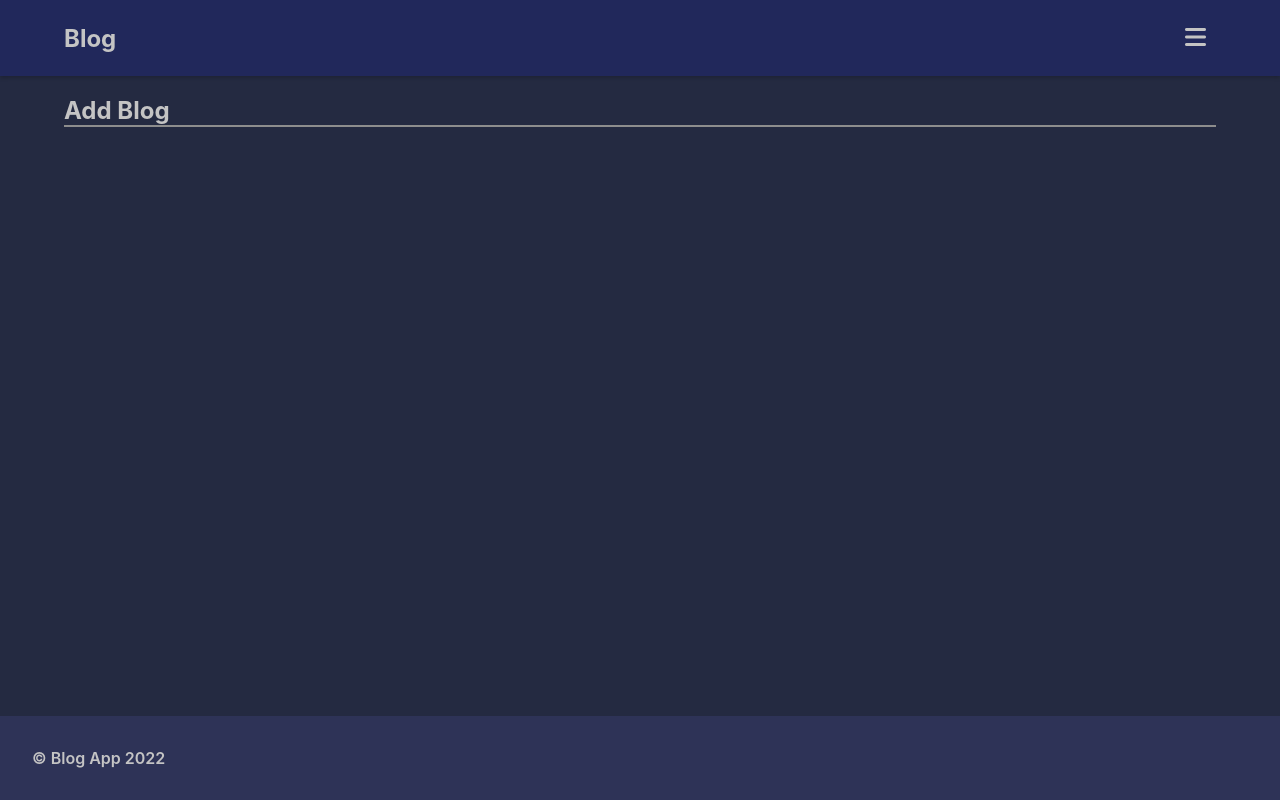
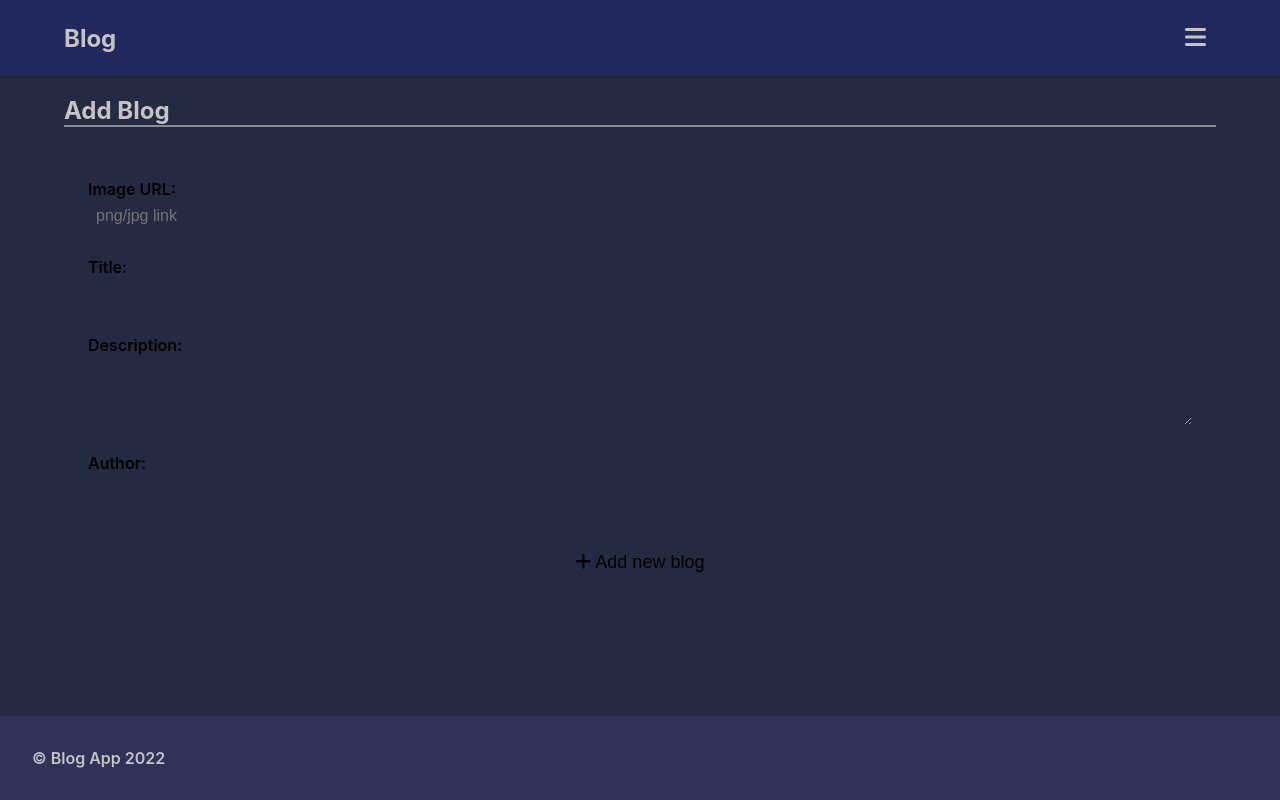
Before and after one commit to dominikrudzki/blog-app, a React (Create React App) app: page /add-blog in a window 1280 px wide. Built offline with nearby package versions, Linux system fonts and the light colour scheme.

Commit message:
add blog adding

```diff
--- a/src/services/data.service.ts
+++ b/src/services/data.service.ts
@@ -2,7 +2,7 @@ import { config } from "../config"
 import { Blog } from "../interfaces/blog"
 
 export const getBlogs = (): Promise<Array<Blog>> => {
-	return fetch(`http://localhost:${config.jsonServerUrl}/blogs`)
+	return fetch(`http://localhost:${config.jsonServerUrl}/blogs?_sort=id&_order=desc`)
 		.then(res => res.json())
 }
 
@@ -10,3 +10,14 @@ export const getBlog = (id: string): Promise<{ data: Blog, ok: boolean }> => {
 	return fetch(`http://localhost:${config.jsonServerUrl}/blogs/${id}`)
 		.then(res => res.json().then(data => ({data, ok: res.ok})))
 }
+
+export const addBlog = (data: Blog) => {
+	return fetch(`http://localhost:${config.jsonServerUrl}/blogs`, {
+		method: 'POST',
+		headers: {
+			'Content-Type': 'application/json'
+		},
+		body: JSON.stringify(data)
+	})
+		.then(res => res.json().then(data => ({data, ok: res.ok})))
+}
--- a/src/views/add-blog/index.tsx
+++ b/src/views/add-blog/index.tsx
@@ -1,7 +1,137 @@
 import { Headline } from "../../components/shared/headline"
+import { FormError, FormInputBox, FormWrapper } from "./style"
+import { FormEvent, useState } from "react"
+import { addBlog } from "../../services/data.service"
+import { Blog } from "../../interfaces/blog"
 
 const AddBlog = () => {
-	return <Headline>Add Blog</Headline>
+	const [formValue, setFormValue] = useState<Blog>({
+		image: '',
+		title: '',
+		description: '',
+		author: ''
+	})
+
+	const [errors, setErrors] = useState({
+		imageUrl: false,
+		title: false,
+		description: false,
+		author: false
+	})
+
+	const handleFormValidation = (): boolean => {
+		setErrors({
+			imageUrl: !formValue.image.match(/(https?:\/\/.*\.(?:png|jpg))/i),
+			title: formValue.title.length === 0,
+			description: formValue.description.length === 0,
+			author: formValue.author.length === 0
+		})
+
+		for (const key in errors) {
+			// @ts-ignore
+			if (errors[key] === true) {
+				return false
+			}
+		}
+
+		return true
+	}
+
+	const handleSubmit = (event: FormEvent) => {
+		event.preventDefault()
+
+		if (handleFormValidation()) {
+			addBlog(formValue).then(() => {
+				// TODO: message sent event
+			})
+		} else {
+			console.log(formValue, errors)
+		}
+	}
+
+	const handleInputChange = (event: FormEvent & { target: HTMLInputElement | HTMLTextAreaElement }) => {
+		setFormValue({...formValue, [event.target.name]: event.target.value})
+	}
+
+	return (
+		<>
+			<Headline>Add Blog</Headline>
+			<FormWrapper>
+				<form onSubmit={handleSubmit}>
+					<FormInputBox>
+						<label>
+							Image URL:
+							<input
+								type="text"
+								name="image"
+								placeholder="png/jpg link"
+								value={formValue.image}
+								onChange={handleInputChange}
+								style={{borderColor: errors.imageUrl ? '#c02727' : 'var(--font-white)'}}
+							/>
+						</label>
+						{errors.imageUrl
+							? <FormError>invalid value</FormError>
+							: null
+						}
+					</FormInputBox>
+					<FormInputBox>
+						<label>
+							Title:
+							<input
+								type="text"
+								name="title"
+								value={formValue.title}
+								onChange={handleInputChange}
+								style={{borderColor: errors.title ? '#c02727' : 'var(--font-white)'}}
+							/>
+						</label>
+						{errors.title
+							? <FormError>invalid value</FormError>
+							: null
+						}
+					</FormInputBox>
+					<FormInputBox>
+						<label>
+							Description:
+							<textarea
+								name="description"
+								rows={3}
+								value={formValue.description}
+								onChange={handleInputChange}
+								style={{borderColor: errors.description ? '#c02727' : 'var(--font-white)'}}
+							/>
+						</label>
+						{errors.description
+							? <FormError>invalid value</FormError>
+							: null
+						}
+					</FormInputBox>
+					<FormInputBox>
+						<label>
+							Author:
+							<input
+								type="text"
+								name="author"
+								value={formValue.author}
+								onChange={handleInputChange}
+								style={{borderColor: errors.author ? '#c02727' : 'var(--font-white)'}}
+							/>
+						</label>
+						{errors.author
+							? <FormError>invalid value</FormError>
+							: null
+						}
+					</FormInputBox>
+					<FormInputBox>
+						<button type="submit"><i
+							className="fa-solid fa-plus"/> Add new blog
+						</button>
+					</FormInputBox>
+				</form>
+			</FormWrapper>
+		</>
+	)
 }
 
 export default AddBlog
--- /dev/null
+++ b/src/views/add-blog/style.ts
@@ -0,0 +1,49 @@
+import styled from "styled-components"
+
+export const FormWrapper = styled.div`
+	padding: 1.5em;
+	border: 1px solid var(--font-gray);
+	border-radius: 15px;
+`
+
+export const FormInputBox = styled.div`
+	margin: .5em 0 1.5em;
+	position: relative;
+
+	label {
+		color: var(--font-white);
+		font-weight: 600;
+		display: block;
+	}
+
+	button {
+		background-color: unset;
+		font-size: 18px;
+		border: 1px solid var(--font-white);
+		border-radius: 15px;
+		padding: .5em 2em;
+		margin: 2em auto 0;
+		display: block;
+		cursor: pointer;
+	}
+
+	label, input, textarea, button {
+		color: var(--font-white);
+	}
+
+	input, textarea {
+		box-sizing: border-box;
+		width: 100%;
+		font-size: 16px;
+		background-color: unset;
+		padding: .5em;
+		border: none;
+		border-bottom: 1px solid var(--font-gray);
+	}
+`
+
+export const FormError = styled.span`
+	color: #c02727;
+	position: absolute;
+	right: 0;
+`
```
